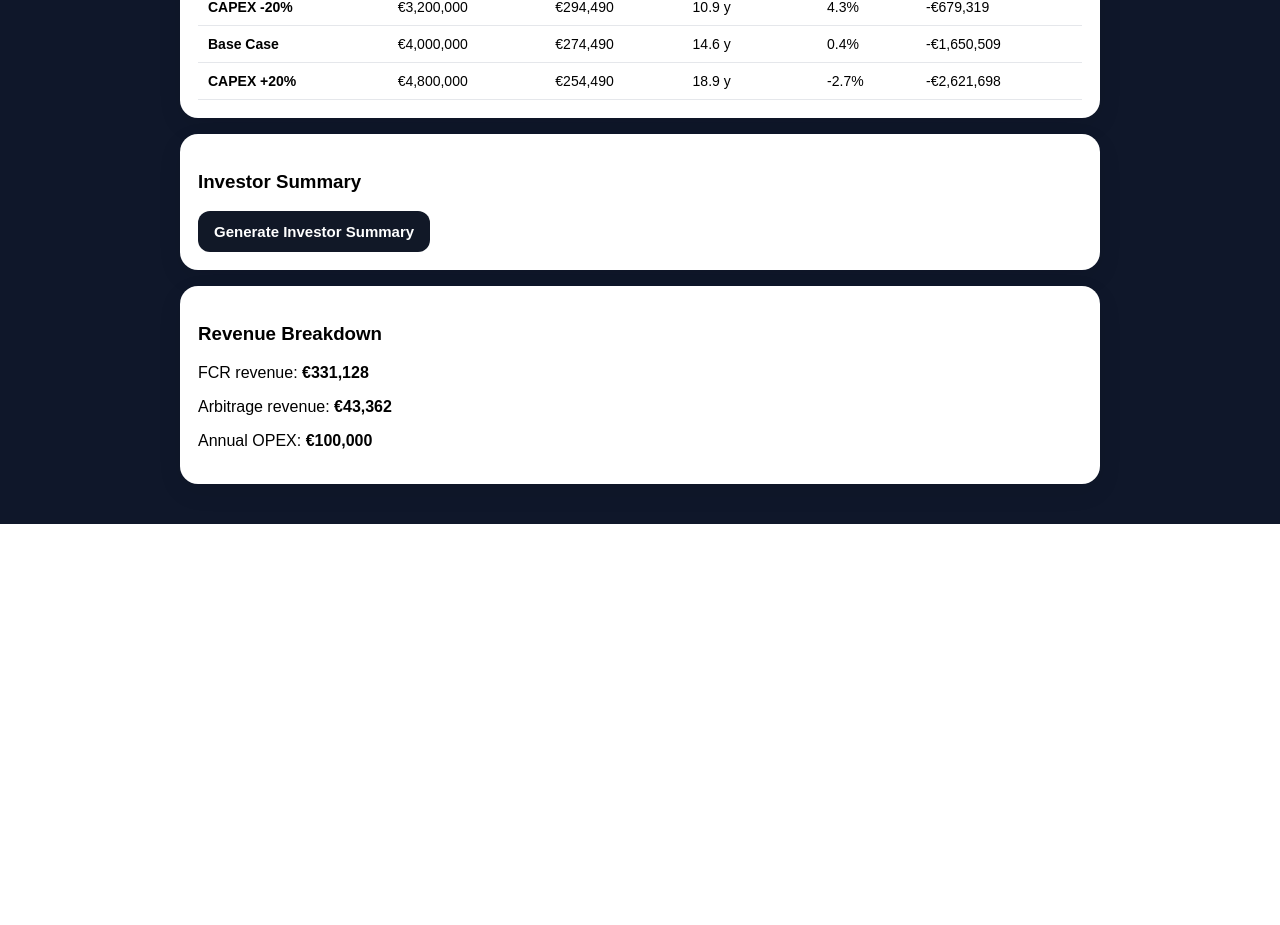
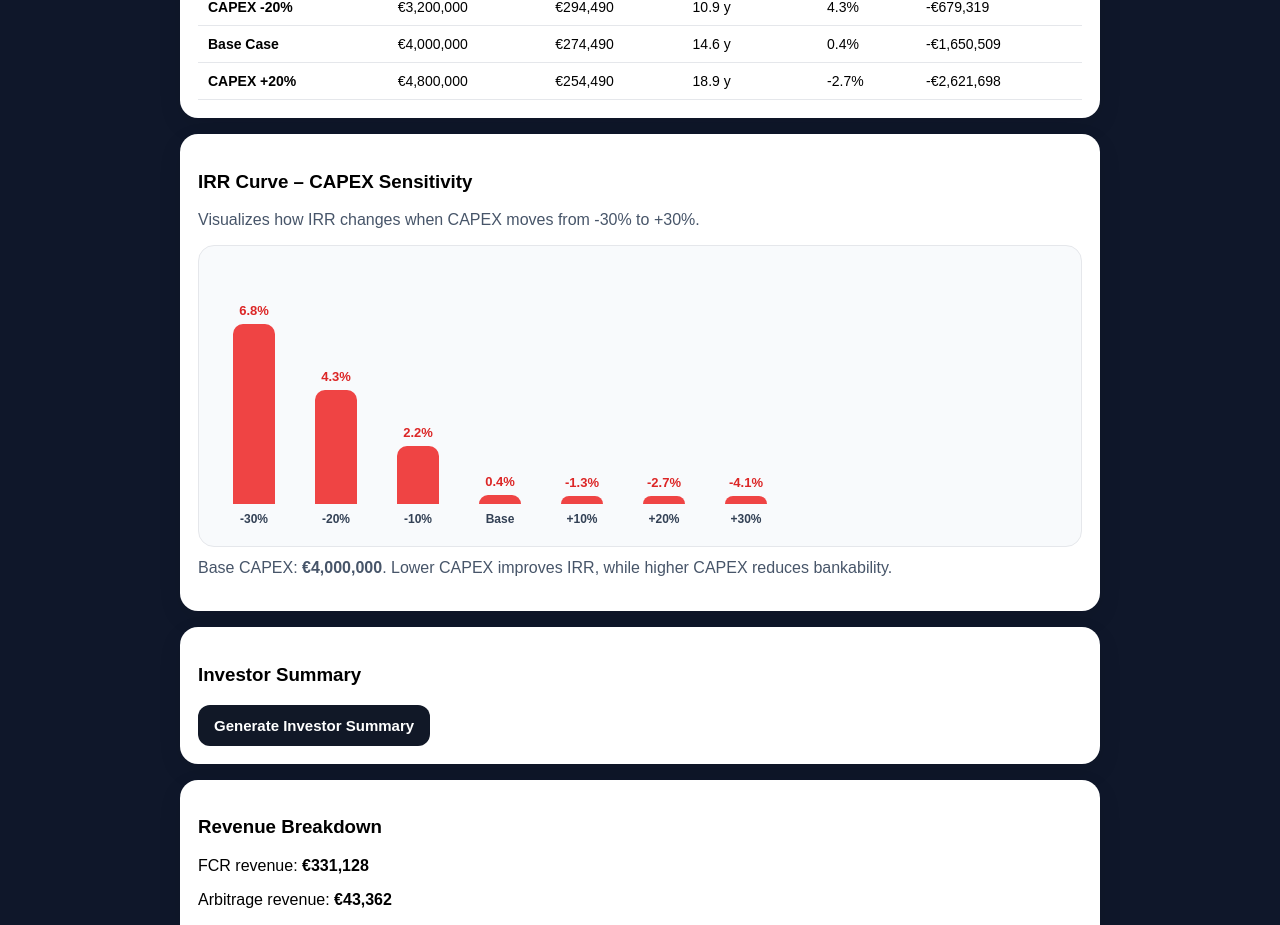
Before and after one commit to Jocke75-hub/nordic-bess-pro, a Next.js app: page / in a window 1280 px wide. Shown: the part 1633-2558 px from the top of the page. Before the commit the page ends 2157 px from the top, so only its background shows below. Built offline with nearby package versions, Linux system fonts and the light colour scheme.

Commit message:
Update page.js

```diff
--- a/app/page.js
+++ b/app/page.js
@@ -119,6 +119,26 @@ const sensitivityCases = [
   { label: "Base Case", factor: 1.0 },
   { label: "CAPEX +20%", factor: 1.2 }
 ];
+
+const irrCurveData = [
+  { label: "-30%", factor: 0.7 },
+  { label: "-20%", factor: 0.8 },
+  { label: "-10%", factor: 0.9 },
+  { label: "Base", factor: 1.0 },
+  { label: "+10%", factor: 1.1 },
+  { label: "+20%", factor: 1.2 },
+  { label: "+30%", factor: 1.3 }
+].map((item) => {
+  const s = runSensitivity(item.factor);
+  return {
+    ...item,
+    irr: s.irr,
+    npv: s.npv,
+    capex: s.capex
+  };
+});
+
+const maxIrr = Math.max(...irrCurveData.map((item) => item.irr), 1);
 
   const summaryText =
 `Nordic BESS Pro – Investor Summary
@@ -287,6 +307,65 @@ ${score >= 75
     </table>
   </div>
 </div>
+<div style={cardStyle}>
+  <h3>IRR Curve – CAPEX Sensitivity</h3>
+  <p style={{ color: "#475569" }}>
+    Visualizes how IRR changes when CAPEX moves from -30% to +30%.
+  </p>
+
+  <div style={{
+    display: "flex",
+    alignItems: "end",
+    gap: "12px",
+    height: "260px",
+    padding: "20px",
+    background: "#f8fafc",
+    borderRadius: "16px",
+    border: "1px solid #e5e7eb",
+    overflowX: "auto"
+  }}>
+    {irrCurveData.map((item) => (
+      <div key={item.label} style={{
+        minWidth: "70px",
+        display: "flex",
+        flexDirection: "column",
+        alignItems: "center",
+        justifyContent: "end",
+        height: "100%"
+      }}>
+        <div style={{
+          fontSize: "13px",
+          fontWeight: "bold",
+          marginBottom: "6px",
+          color: item.irr >= 12 ? "#059669" : item.irr >= 8 ? "#f59e0b" : "#dc2626"
+        }}>
+          {item.irr.toFixed(1)}%
+        </div>
+
+        <div style={{
+          width: "42px",
+          height: `${Math.max(8, (item.irr / maxIrr) * 180)}px`,
+          borderRadius: "10px 10px 0 0",
+          background: item.irr >= 12 ? "#10b981" : item.irr >= 8 ? "#f59e0b" : "#ef4444"
+        }} />
+
+        <div style={{
+          fontSize: "12px",
+          marginTop: "8px",
+          color: "#334155",
+          fontWeight: "bold"
+        }}>
+          {item.label}
+        </div>
+      </div>
+    ))}
+  </div>
+
+  <p style={{ marginTop: "12px", color: "#475569" }}>
+    Base CAPEX: <strong>{formatEUR(capex)}</strong>.
+    Lower CAPEX improves IRR, while higher CAPEX reduces bankability.
+  </p>
+</div>
 
         <div style={cardStyle}>
           <h3>Investor Summary</h3>
```
